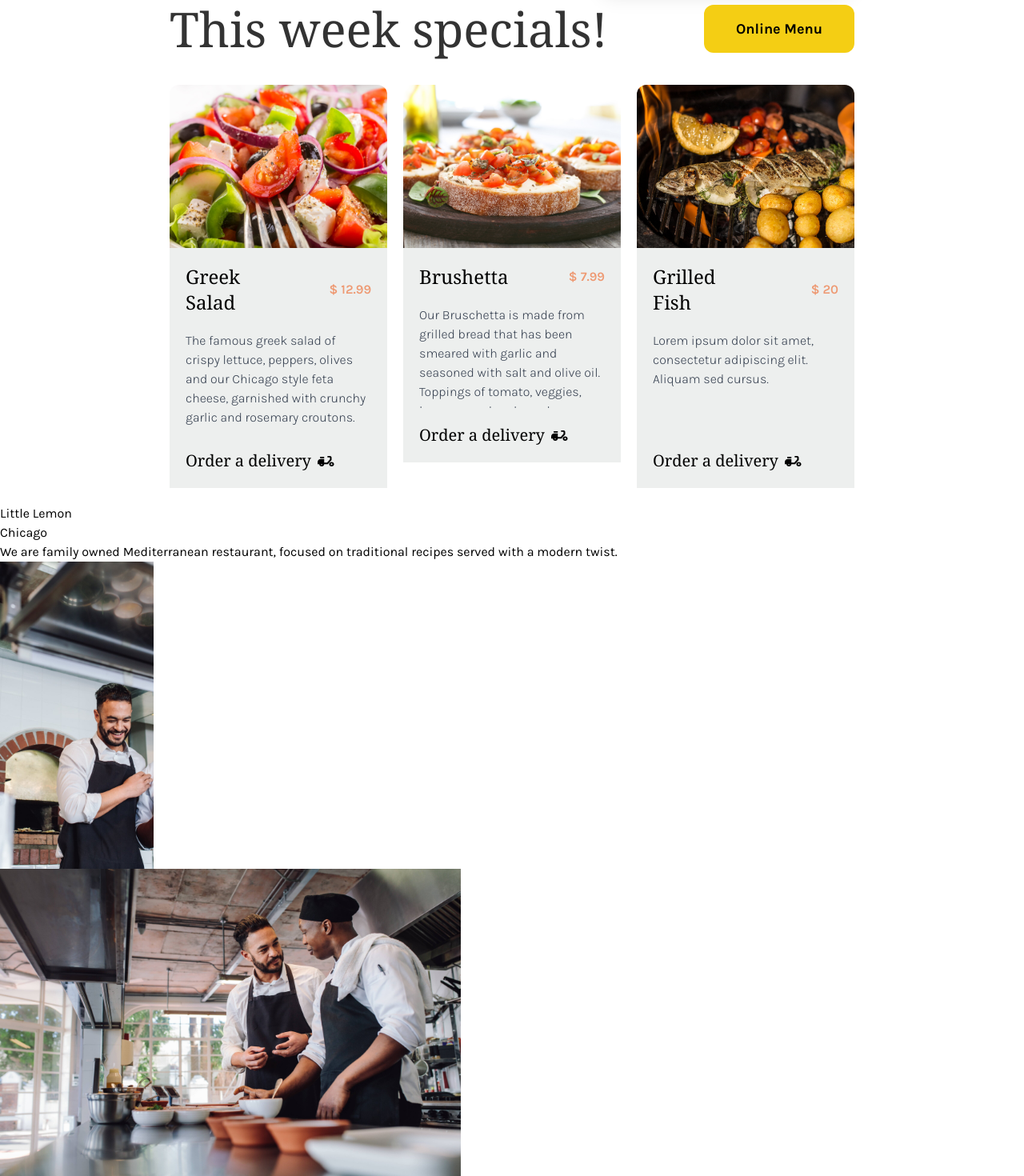
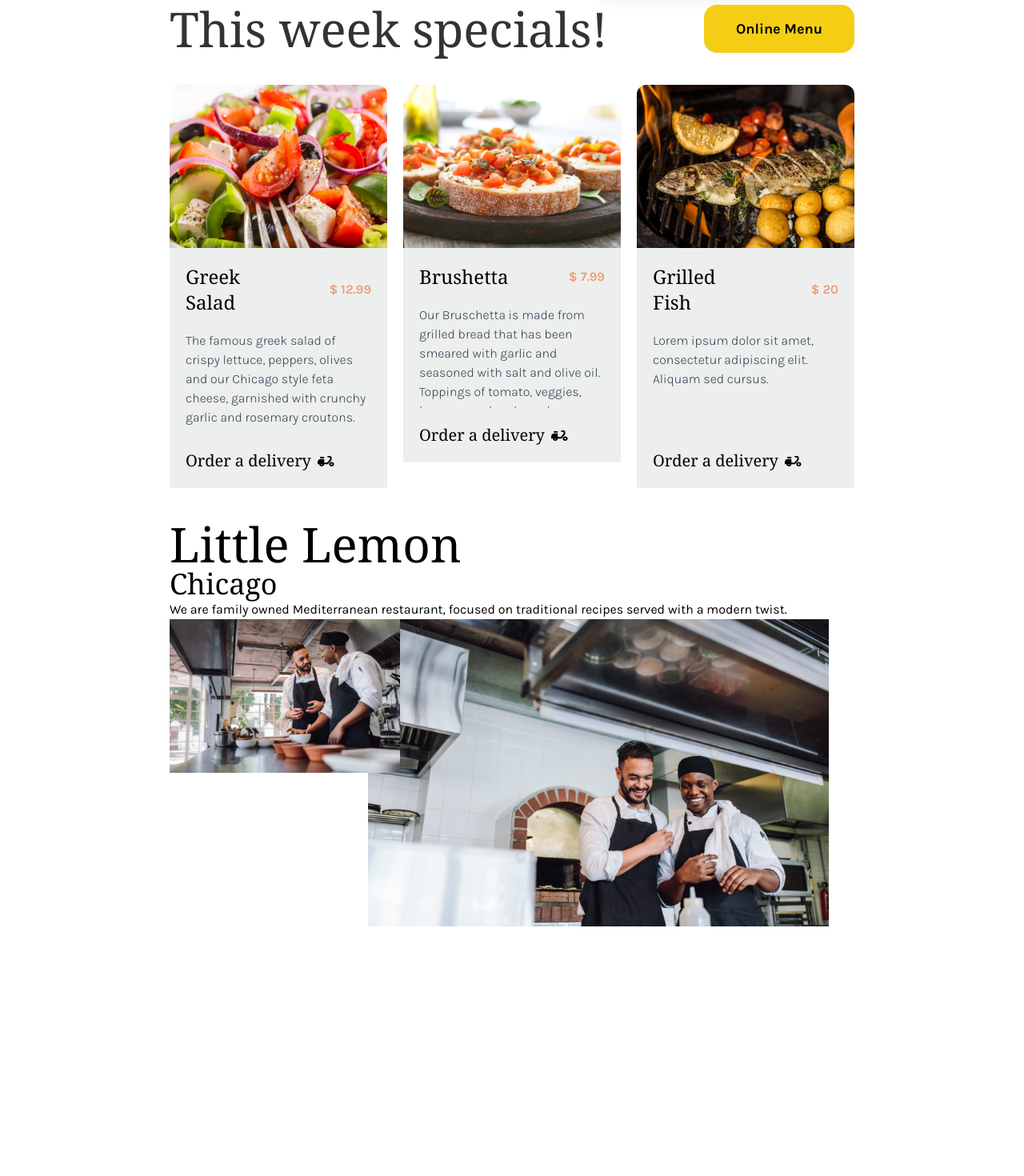
Before and after one commit to bljar/little-lemon, a React (Vite) app: page / in a window 1280 px wide. Shown: the part 566-2036 px from the top of the page at 80% size. After the commit the page ends 1744 px from the top, so only its background shows below. Built offline with nearby package versions, Linux system fonts and the light colour scheme; a web font is replaced by a local one.

Commit message:
add basic tag element style

```diff
--- a/src/components/CallToAction.tsx
+++ b/src/components/CallToAction.tsx
@@ -2,24 +2,22 @@ import restaurantFood from "../assets/RestaurantFood.jpg";
 
 function CallToAction() {
   return (
-    <section id="hero" className="sm:h-96 bg-primary-1 mb-20">
-      <article className="content:center max-w-4xl sm:grid sm:grid-cols-2 mx-auto p-5">
-        <h1 className="font-serif text-primary-2 text-6xl leading-10 max-w-xs mt-5">
+    <section id="hero" className="mb-20 bg-primary-1 sm:h-96">
+      <article className="content:center mx-auto max-w-4xl p-5 sm:grid sm:grid-cols-2">
+        <h1 className="mt-5 max-w-xs leading-10 text-primary-2">
           Little Lemon
         </h1>
-        <h2 className="font-serif text-slate-100 text-4xl leading-8 max-w-xs">
-          Chicago
-        </h2>
+        <h2 className="max-w-xs leading-8 text-slate-100">Chicago</h2>
         <img
           src={restaurantFood}
           alt="Restaurant's Food"
-          className="sm:col-start-2 sm:row-start-1 sm:row-span-5 mt-6 sm:mt-3 object-cover aspect-[4/3] sm:aspect-[3/4] sm:max-w-xs sm:ml-auto rounded-2xl shadow-xl"
+          className="mt-6 aspect-[4/3] rounded-2xl object-cover shadow-xl sm:col-start-2 sm:row-span-5 sm:row-start-1 sm:ml-auto sm:mt-3 sm:aspect-[3/4] sm:max-w-xs"
         />
-        <p className="font-sans text-lg text-slate-100 sm:max-w-xs my-6 sm:pr-10">
+        <p className="my-6 text-lg text-slate-100 sm:max-w-xs sm:pr-10">
           We are family owned Mediterranean restaurant, focused on traditional
           recipes served with a modern twist.
         </p>
-        <button className="font-sans font-bold text-lg text-black bg-primary-2 rounded-2xl sm:w-max sm:m-2 px-6 py-2">
+        <button className="btn-primary px-6 py-2 sm:m-2 sm:w-max">
           Reserve a table
         </button>
       </article>
--- a/src/components/Chicago.tsx
+++ b/src/components/Chicago.tsx
@@ -1,25 +1,26 @@
+// import "../styles/Chicago.css";
 import MarioAdrianA from "../assets/MarioAdrianA.jpg";
 import MarioAdrianB from "../assets/MarioAdrianB.jpg";
 
 function Chicago() {
   return (
-    <section id="about" className="">
+    <section id="about" className="mx-auto grid max-w-4xl p-5">
       <h1 className="">Little Lemon</h1>
-      <h2 className="">Chicago</h2>
-      <p className="">
+      <h2 className="subtitle">Chicago</h2>
+      <p className="paragraph">
         We are family owned Mediterranean restaurant, focused on traditional
         recipes served with a modern twist.
       </p>
-      <div className="">
+      <div className="flex -space-x-10">
         <img
-          className="object-cover w-48 h-96"
+          className="z-10 h-48"
+          src={MarioAdrianA}
+          alt="Mario and Adrian A"
+        />
+        <img
+          className="z-0 h-96 "
           src={MarioAdrianB}
           alt="Mario and Adrian B"
-        />
-        <img
-          className="object-cover w-58 h-96"
-          src={MarioAdrianA}
-          alt="Mario and Adrian A"
         />
       </div>
     </section>
--- a/src/components/Specials.tsx
+++ b/src/components/Specials.tsx
@@ -32,20 +32,20 @@ function Card(props: DishProps) {
   return (
     <article>
       <img
-        className="col-span-2 object-cover aspect-[4/3] rounded-t-xl"
+        className="col-span-2 aspect-[4/3] rounded-t-xl object-cover"
         src={props.imageUrl}
         alt={props.name}
       />
-      <div className="grid grid-cols-2 items-center p-5 gap-5 bg-highlight-1">
-        <h1 className="font-serif text-2xl">{props.name}</h1>
-        <h2 className="font-sans font-semibold text-right text-secondary-1">
+      <div className="grid grid-cols-2 items-center gap-5 bg-highlight-1 p-5">
+        <h3 className="text-2xl">{props.name}</h3>
+        <h4 className="text-right font-sans font-semibold text-secondary-1">
           $ {props.price}
-        </h2>
-        <p className=" col-span-2 h-32 overflow-y-hidden hover:overflow-y-scroll font-sans font-light text-gray-700 text-md">
+        </h4>
+        <p className="text-md col-span-2 h-32 overflow-y-hidden font-light text-gray-700 hover:overflow-y-scroll">
           {props.description}
         </p>
         <button className="col-span-2 flex items-baseline gap-x-2">
-          <h3 className="font-serif font-medium text-xl">Order a delivery</h3>
+          <h3 className="text-xl font-medium">Order a delivery</h3>
           <DeliveryIcon />
         </button>
       </div>
@@ -57,15 +57,10 @@ function Specials() {
   return (
     <section
       id="menu"
-      className="grid grid-cols-3 gap-x-5 gap-y-10 max-w-4xl mx-auto p-5 "
+      className="mx-auto grid max-w-4xl grid-cols-3 gap-x-5 gap-y-10 p-5 "
     >
-      <h1 className="col-span-2 font-serif text-highlight-2 text-6xl">
-        This week specials!
-      </h1>
-      <a
-        href="#menu"
-        className="m-auto mr-0 py-4 px-10 rounded-xl font-sans font-bold text-lg bg-primary-2"
-      >
+      <h1 className="col-span-2 text-highlight-2">This week specials!</h1>
+      <a href="#menu" className="btn-primary m-auto mr-0 px-10 py-4">
         Online Menu
       </a>
       {myDishes.slice(0, 3).map((dish) => (
--- a/src/index.css
+++ b/src/index.css
@@ -1,3 +1,25 @@
 @tailwind base;
 @tailwind components;
 @tailwind utilities;
+
+h1,
+h2,
+h3 {
+  @apply font-serif;
+}
+
+h1 {
+  @apply text-6xl;
+}
+
+h2 {
+  @apply text-4xl;
+}
+
+p {
+  @apply font-sans text-base;
+}
+
+.btn-primary {
+  @apply rounded-2xl bg-primary-2 font-sans text-lg font-bold text-black;
+}
```
